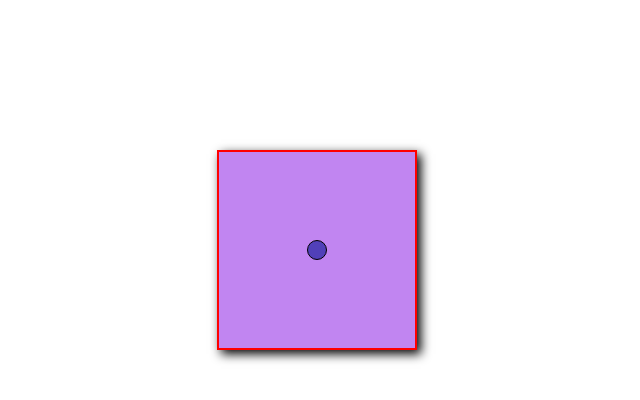
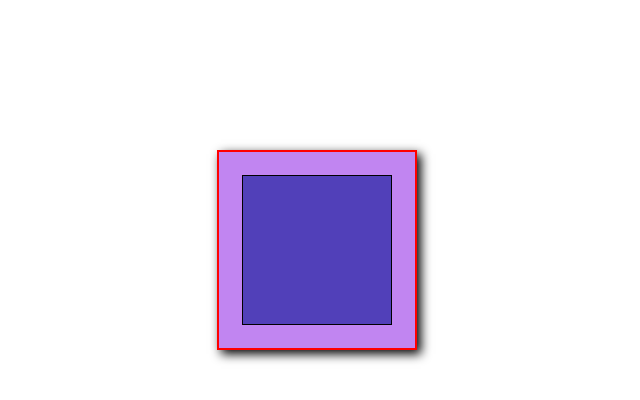
Before and after one commit to hadiazb/animations, a plain HTML site: page index.html in a window 1280 px wide. Shown: the whole page, without its empty margins (183-823 px from the left). Drawn offline with Linux system fonts and the light colour scheme.

Commit message:
contenido de un cuadro de pintura

```diff
--- a/style/style.css
+++ b/style/style.css
@@ -18,18 +18,17 @@ body{
   flex-wrap: wrap;
   align-items: center;
   justify-content: center;
-  transition: 2s;
   box-shadow: 4px 4px 10px black;
 }
 .circle{
-  width: 20px;
-  height: 20px;
-  border-radius: 50%;
+  transition: 2s;
+  width: 150px;
+  height: 150px;
   border: 1px solid black;
   background-color: rgb(81, 64, 185);
 }
 
-.box:hover {
-  transform-origin: left top;
-  transform: rotateZ(45deg);
+.box:hover .circle{
+  transform-origin: right top;
+  transform: rotateZ(-45deg);
 }
```
